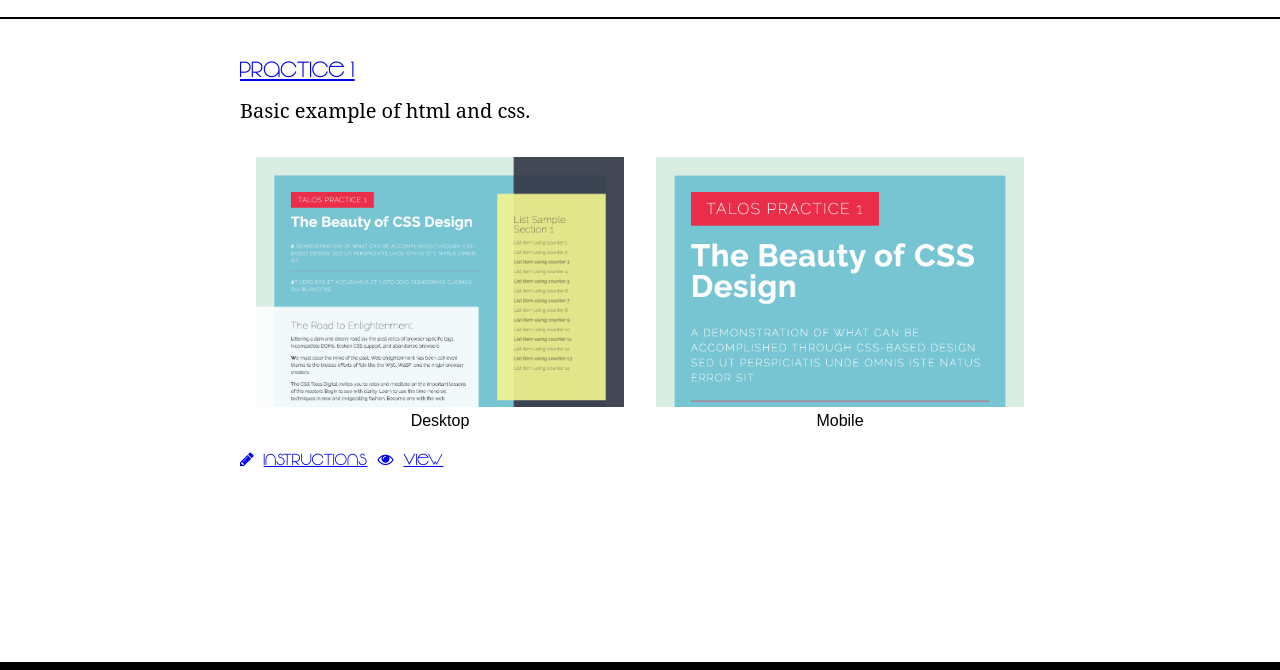
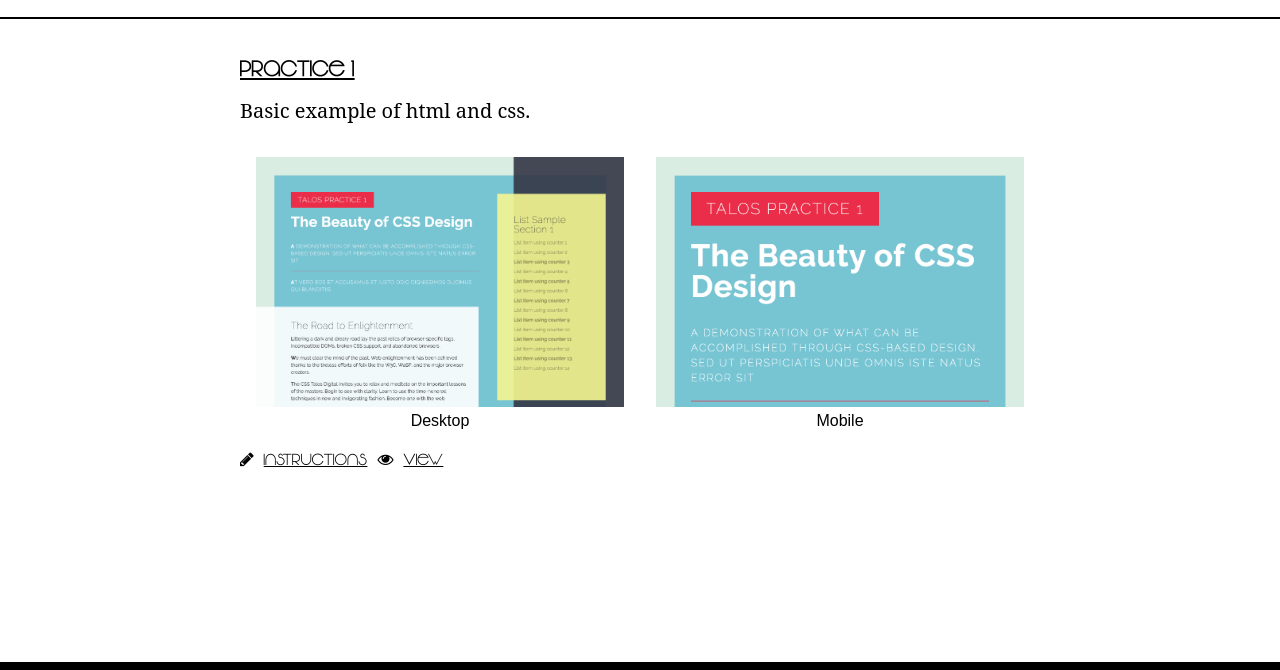
Before and after one commit to alopezm/front-end-talos, a plain HTML site: page index.html in a window 1280 px wide. Shown: the part 53-723 px from the top of the page. Drawn offline with Linux system fonts and the light colour scheme.

Commit message:
links colors

```diff
--- a/style.css
+++ b/style.css
@@ -36,6 +36,19 @@ p{
 a{
     font: normal normal 16px/16px 'vonique64', 'sans-serif';
 }
+a:link {
+    color: #000;
+}
+a:visited {
+    color: rgba(136, 139, 142, 0.28);
+}
+a:hover {
+    color: rgba(0, 0, 0, 0.35);
+}
+a:active {
+    color: rgba(25, 26, 27, 0.28);
+}
+
 
 h1,
 h2,
@@ -52,7 +65,7 @@ h1{
 
 h2,
 h2 a{
-    font: normal normal 22px/22px 'vonique64', 'sans-serif';
+    font: normal bold 22px/22px 'vonique64', 'sans-serif';
 }
 
 footer .name{
```
